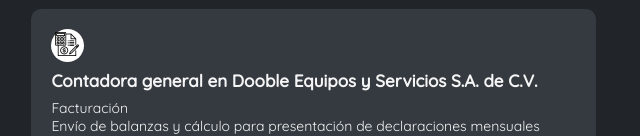
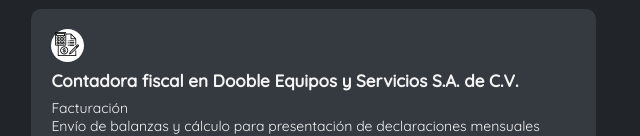
Before and after one commit to alanc11/alondra-personal-website, a plain HTML site: page index.html in a window 1280 px wide. Shown: the part 816-952 px from the top of the page, 0-640 px from the left. Drawn offline with Linux system fonts and the light colour scheme; a web font is replaced by a local one.

Commit message:
Update index.html

```diff
--- a/index.html
+++ b/index.html
@@ -53,7 +53,7 @@
             <div class="grid-cards-container">
                 <div class="experience-info dooble">
                     <figure><img src="./img/icons/accounting.png" alt="Figura representativa"></figure>
-                    <h3>Contadora general en Dooble Equipos y Servicios S.A. de C.V.</h3>
+                    <h3>Contadora fiscal en Dooble Equipos y Servicios S.A. de C.V.</h3>
                     <p>Facturación <br>
                         Envío de balanzas y cálculo para presentación de declaraciones mensuales <br>
                         Revisión, análisis, y autorización de gastos de viaje <br>
```
